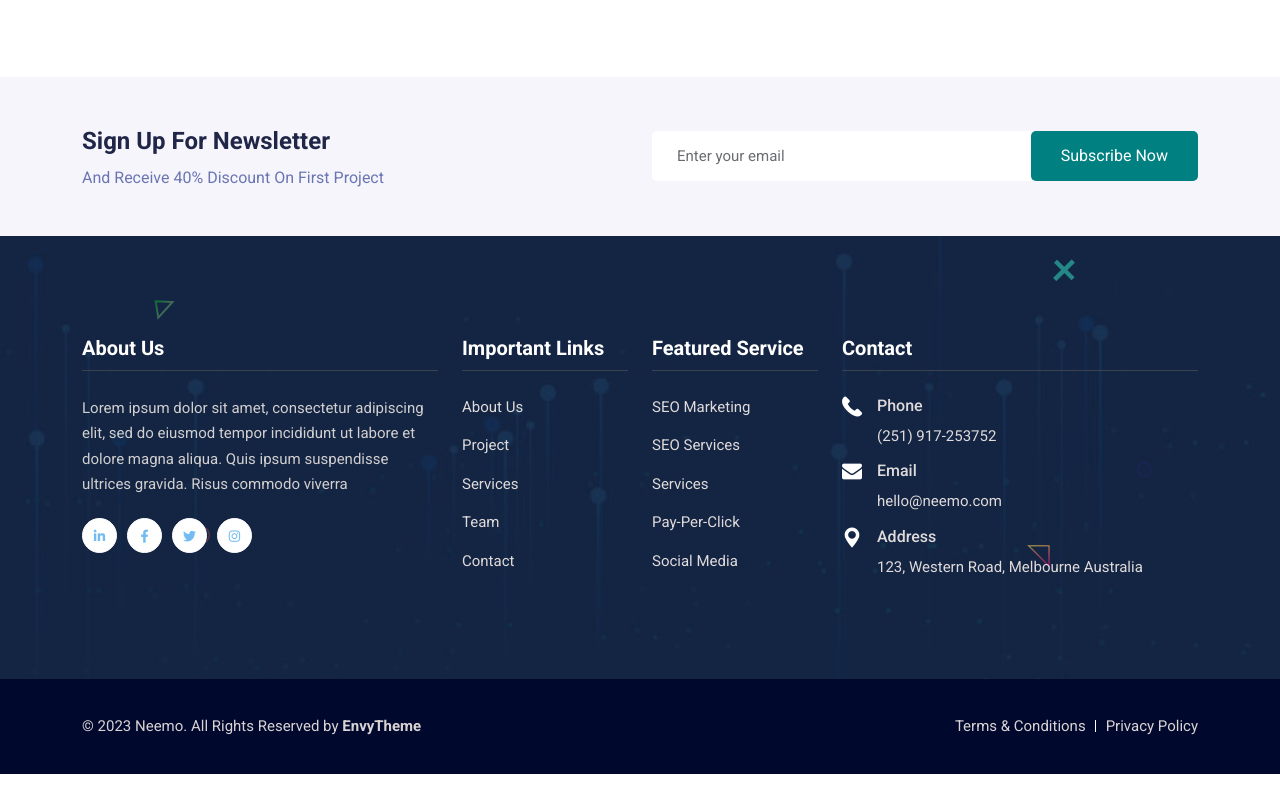
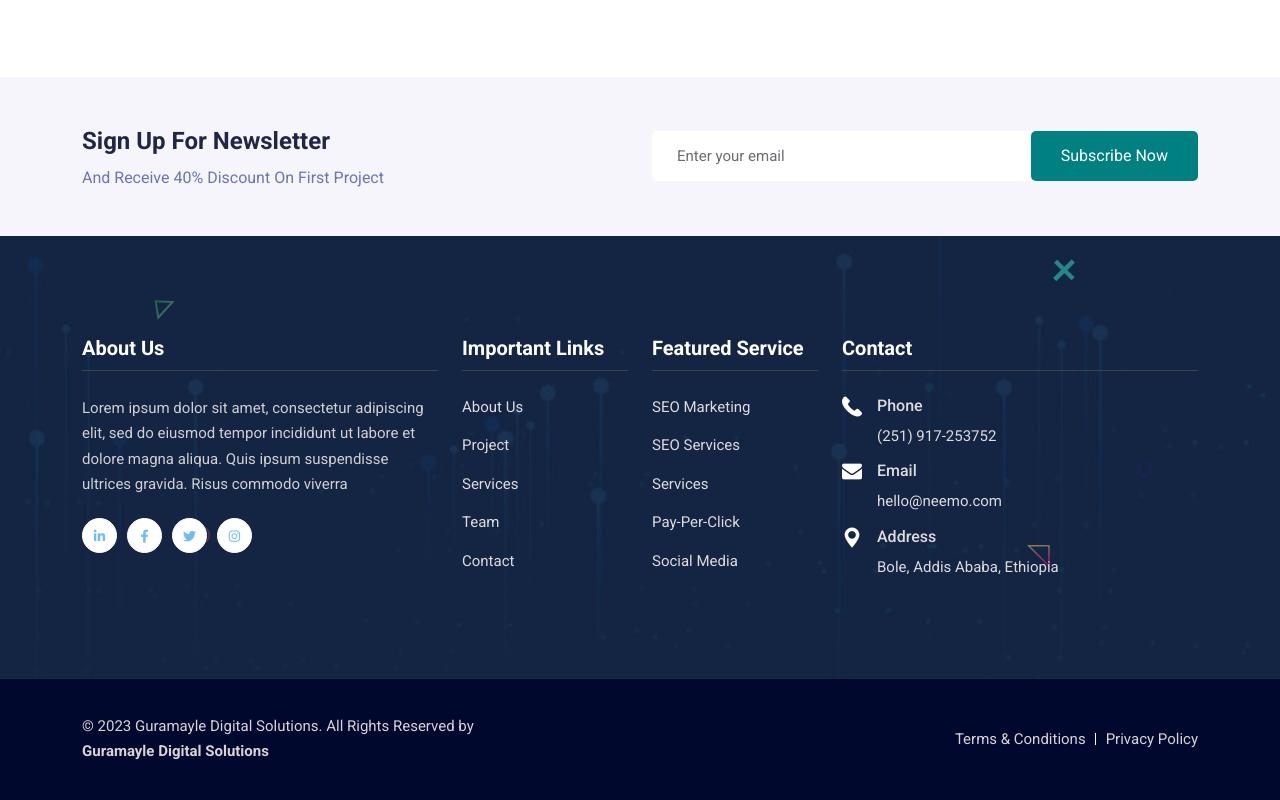
Before and after one commit to henask12/DigitalCraft-Solutions, a Next.js app: page / in a window 1280 px wide. Shown: the part 8546-9346 px from the top of the page. Before the commit the page ends 9320 px from the top, so only its background shows below. Built offline with nearby package versions, Linux system fonts and the light colour scheme.

Commit message:
footer updated

```diff
--- a/components/Layouts/Footer.js
+++ b/components/Layouts/Footer.js
@@ -154,7 +154,7 @@ const Footer = () => {
                 <div className="footer-info-contact">
                   <i className="flaticon-placeholder-filled-point"></i>
                   <h3>Address</h3>
-                  <span>123, Western Road, Melbourne Australia</span>
+                  <span>Bole, Addis Ababa, Ethiopia</span>
                 </div>
               </div>
             </div>
@@ -187,9 +187,9 @@ const Footer = () => {
           <div className="row align-items-center">
             <div className="col-lg-6">
               <p>
-                © {currentYear} Neemo. All Rights Reserved by{" "}
-                <a href="https://envytheme.com/" target="_blank">
-                  EnvyTheme
+                © {currentYear} Guramayle Digital Solutions. All Rights Reserved by{" "}
+                <a href="#" target="_blank">
+                Guramayle Digital Solutions
                 </a>
               </p>
             </div>
```
